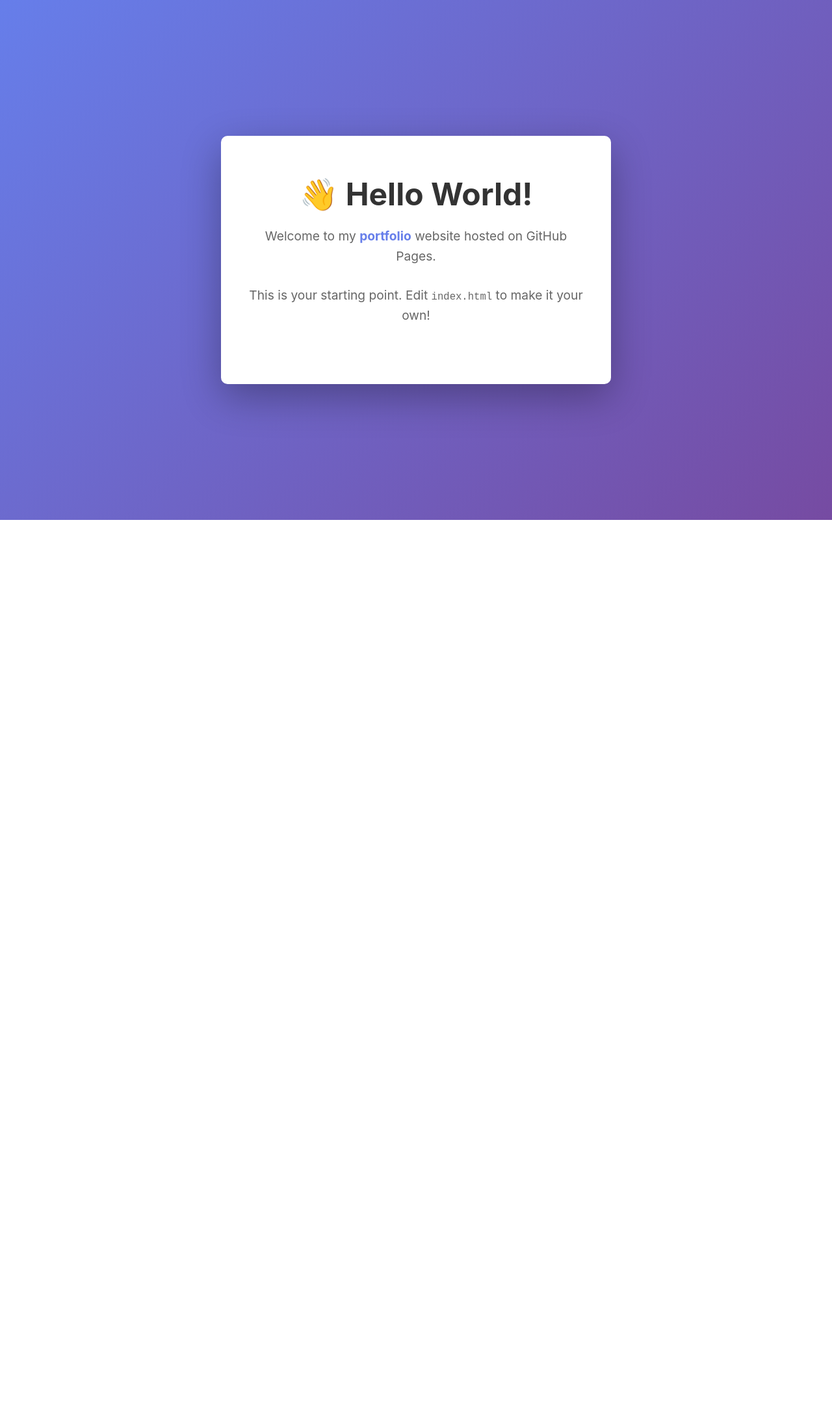
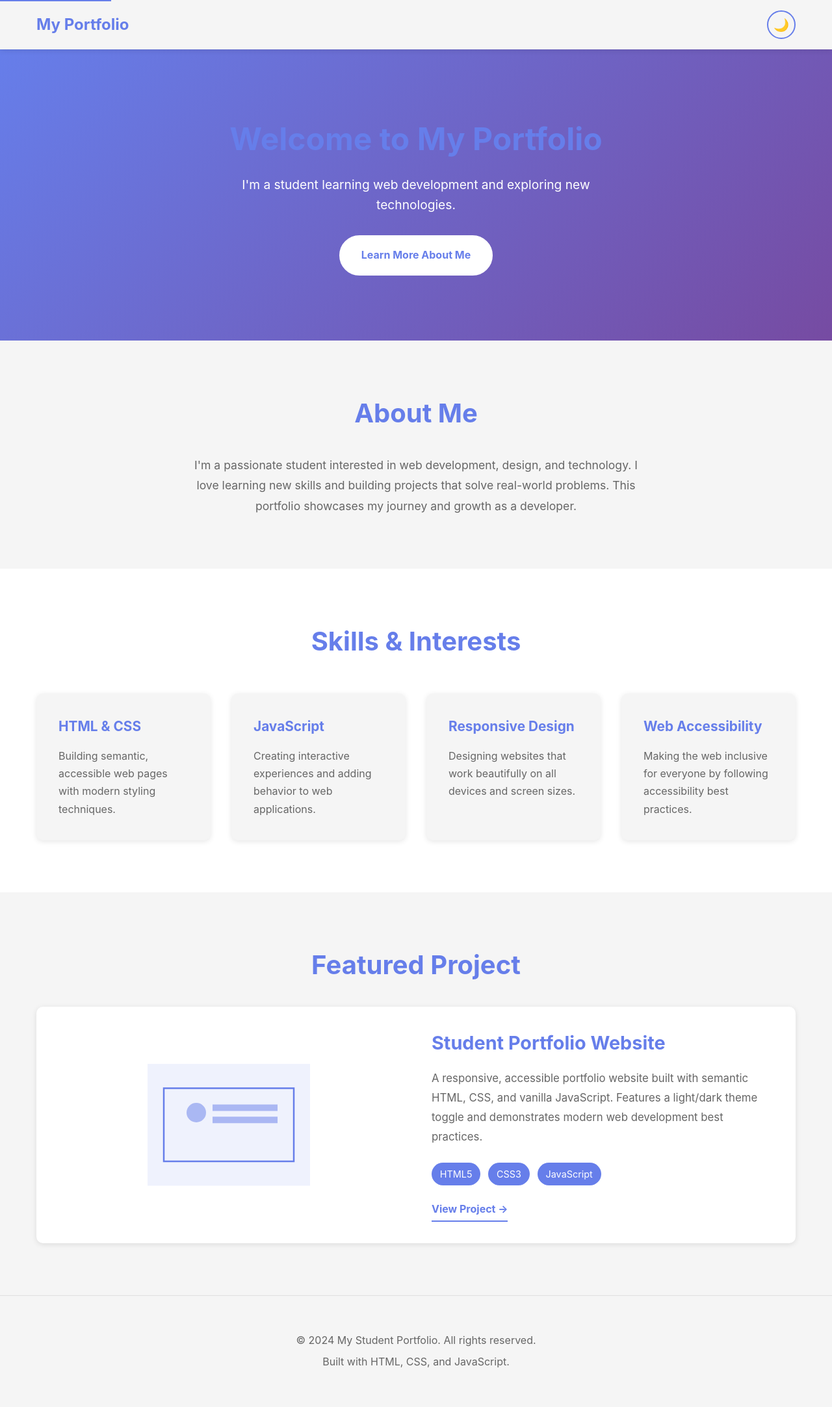
Before and after one commit to MLCarter1976/my-portfolio, a plain HTML site: page index.html in a window 1280 px wide. Shown: the whole page at 65% size. Before the commit the page ends 800 px from the top, so only its background shows below. Drawn offline with Linux system fonts and the light colour scheme.

Commit message:
Add complete student portfolio with styles.css, script.js, and updated index.html

```diff
--- a/index.html
+++ b/index.html
@@ -3,68 +3,123 @@
 <head>
     <meta charset="UTF-8">
     <meta name="viewport" content="width=device-width, initial-scale=1.0">
-    <title>My Portfolio</title>
-    <style>
-        * {
-            margin: 0;
-            padding: 0;
-            box-sizing: border-box;
-        }
-
-        body {
-            font-family: -apple-system, BlinkMacSystemFont, 'Segoe UI', Roboto, Oxygen, Ubuntu, Cantarell, sans-serif;
-            background: linear-gradient(135deg, #667eea 0%, #764ba2 100%);
-            min-height: 100vh;
-            display: flex;
-            align-items: center;
-            justify-content: center;
-        }
-
-        .container {
-            text-align: center;
-            background: white;
-            padding: 60px 40px;
-            border-radius: 10px;
-            box-shadow: 0 20px 60px rgba(0, 0, 0, 0.3);
-            max-width: 600px;
-        }
-
-        h1 {
-            color: #333;
-            font-size: 3em;
-            margin-bottom: 20px;
-            animation: fadeIn 1s ease-in;
-        }
-
-        p {
-            color: #666;
-            font-size: 1.2em;
-            margin-bottom: 30px;
-            line-height: 1.6;
-        }
-
-        .highlight {
-            color: #667eea;
-            font-weight: bold;
-        }
-
-        @keyframes fadeIn {
-            from {
-                opacity: 0;
-                transform: translateY(-20px);
-            }
-            to {
-                opacity: 1;
-                transform: translateY(0);
-            }
-        }
-    </style>
+    <meta name="description" content="A beginner-friendly student portfolio website">
+    <title>Student Portfolio</title>
+    <!-- Link to external stylesheet -->
+    <link rel="stylesheet" href="styles.css">
 </head>
 <body>
-    <div class="container">
-        <h1>👋 Hello World!</h1>
-        <p>Welcome to my <span class="highlight">portfolio</span> website hosted on GitHub Pages.</p>
-        <p>This is your starting point. Edit <code>index.html</code> to make it your own!</p>
-    </div>
+    <!-- Skip to main content link for accessibility -->
+    <a href="#main" class="skip-link">Skip to main content</a>
+
+    <!-- Navigation Header -->
+    <header>
+        <nav class="navbar">
+            <div class="nav-container">
+                <h1 class="logo">My Portfolio</h1>
+                <!-- Theme toggle button -->
+                <button
+                    id="themeToggle"
+                    class="theme-btn"
+                    aria-label="Toggle dark mode"
+                    title="Click to switch theme"
+                >
+                    🌙
+                </button>
+            </div>
+        </nav>
+    </header>
+
+    <!-- Main Content -->
+    <main id="main">
+        <!-- Hero Section -->
+        <section class="hero" aria-labelledby="hero-title">
+            <div class="hero-content">
+                <h2 id="hero-title">Welcome to My Portfolio</h2>
+                <p class="hero-subtitle">I'm a student learning web development and exploring new technologies.</p>
+                <a href="#about" class="cta-button">Learn More About Me</a>
+            </div>
+        </section>
+
+        <!-- About Me Section -->
+        <section class="about" id="about" aria-labelledby="about-title">
+            <div class="container">
+                <h2 id="about-title">About Me</h2>
+                <p>
+                    I'm a passionate student interested in web development, design, and technology.
+                    I love learning new skills and building projects that solve real-world problems.
+                    This portfolio showcases my journey and growth as a developer.
+                </p>
+            </div>
+        </section>
+
+        <!-- Skills & Interests Section -->
+        <section class="skills" id="skills" aria-labelledby="skills-title">
+            <div class="container">
+                <h2 id="skills-title">Skills & Interests</h2>
+                <div class="skills-grid">
+                    <div class="skill-card">
+                        <h3>HTML & CSS</h3>
+                        <p>Building semantic, accessible web pages with modern styling techniques.</p>
+                    </div>
+                    <div class="skill-card">
+                        <h3>JavaScript</h3>
+                        <p>Creating interactive experiences and adding behavior to web applications.</p>
+                    </div>
+                    <div class="skill-card">
+                        <h3>Responsive Design</h3>
+                        <p>Designing websites that work beautifully on all devices and screen sizes.</p>
+                    </div>
+                    <div class="skill-card">
+                        <h3>Web Accessibility</h3>
+                        <p>Making the web inclusive for everyone by following accessibility best practices.</p>
+                    </div>
+                </div>
+            </div>
+        </section>
+
+        <!-- Projects Section -->
+        <section class="projects" id="projects" aria-labelledby="projects-title">
+            <div class="container">
+                <h2 id="projects-title">Featured Project</h2>
+                <article class="project-card">
+                    <div class="project-image">
+                        <svg viewBox="0 0 200 150" xmlns="http://www.w3.org/2000/svg" aria-hidden="true">
+                            <!-- Simple portfolio icon -->
+                            <rect width="200" height="150" fill="currentColor" opacity="0.1"/>
+                            <rect x="20" y="30" width="160" height="90" stroke="currentColor" stroke-width="2" fill="none"/>
+                            <circle cx="60" cy="60" r="12" fill="currentColor" opacity="0.5"/>
+                            <rect x="80" y="50" width="80" height="8" fill="currentColor" opacity="0.5"/>
+                            <rect x="80" y="65" width="80" height="8" fill="currentColor" opacity="0.5"/>
+                        </svg>
+                    </div>
+                    <div class="project-content">
+                        <h3>Student Portfolio Website</h3>
+                        <p class="project-description">
+                            A responsive, accessible portfolio website built with semantic HTML, CSS, and vanilla JavaScript.
+                            Features a light/dark theme toggle and demonstrates modern web development best practices.
+                        </p>
+                        <div class="project-tags">
+                            <span class="tag">HTML5</span>
+                            <span class="tag">CSS3</span>
+                            <span class="tag">JavaScript</span>
+                        </div>
+                        <a href="#" class="project-link" aria-label="View Student Portfolio Website project">View Project →</a>
+                    </div>
+                </article>
+            </div>
+        </section>
+    </main>
+
+    <!-- Footer -->
+    <footer class="footer" role="contentinfo">
+        <div class="container">
+            <p>&copy; 2024 My Student Portfolio. All rights reserved.</p>
+            <p>Built with HTML, CSS, and JavaScript.</p>
+        </div>
+    </footer>
+
+    <!-- Link to external JavaScript file -->
+    <script src="script.js"></script>
 </body>
 </html>
--- /dev/null
+++ b/script.js
@@ -0,0 +1,101 @@
+/*
+ * script.js - All interactive behavior for the Student Portfolio
+ * This file connects to index.html (structure) and styles.css (styling)
+ * It adds functionality like the theme toggle
+ */
+
+// ===== Theme Toggle Functionality =====
+// This code runs when the page loads and sets up the theme toggle button
+
+document.addEventListener('DOMContentLoaded', function() {
+    // Get the theme toggle button element from index.html
+    const themeToggle = document.getElementById('themeToggle');
+
+    // Get the saved theme preference from browser storage (localStorage)
+    // If user previously chose dark mode, it will be remembered
+    const savedTheme = localStorage.getItem('theme');
+    const prefersDark = window.matchMedia('(prefers-color-scheme: dark)').matches;
+
+    // Set initial theme based on saved preference or system preference
+    if (savedTheme === 'dark' || (!savedTheme && prefersDark)) {
+        document.body.classList.add('dark-mode');
+        themeToggle.textContent = '☀️'; // Sun icon for light mode
+    } else {
+        document.body.classList.remove('dark-mode');
+        themeToggle.textContent = '🌙'; // Moon icon for dark mode
+    }
+
+    // Add click event listener to the theme toggle button
+    themeToggle.addEventListener('click', toggleTheme);
+
+    // ===== Smooth Scroll for Anchor Links =====
+    // This handles the "Learn More About Me" button in the hero section
+    const links = document.querySelectorAll('a[href^="#"]');
+    links.forEach(link => {
+        link.addEventListener('click', function(e) {
+            // Only prevent default if the link points to an element on the page
+            const href = this.getAttribute('href');
+            if (href !== '#' && document.querySelector(href)) {
+                e.preventDefault();
+                const target = document.querySelector(href);
+                if (target) {
+                    target.scrollIntoView({ behavior: 'smooth' });
+                }
+            }
+        });
+    });
+});
+
+// ===== Toggle Theme Function =====
+// This function switches between light and dark modes
+function toggleTheme() {
+    const body = document.body;
+    const themeToggle = document.getElementById('themeToggle');
+
+    // Check if dark mode is currently active
+    if (body.classList.contains('dark-mode')) {
+        // Switch to light mode
+        body.classList.remove('dark-mode');
+        themeToggle.textContent = '🌙'; // Show moon icon
+        localStorage.setItem('theme', 'light'); // Save preference
+    } else {
+        // Switch to dark mode
+        body.classList.add('dark-mode');
+        themeToggle.textContent = '☀️'; // Show sun icon
+        localStorage.setItem('theme', 'dark'); // Save preference
+    }
+}
+
+// ===== How the Files Work Together =====
+/*
+ *
+ * INDEX.HTML (Structure):
+ * - Contains all the HTML elements (sections, headings, buttons, etc.)
+ * - Includes <link> tag that loads styles.css
+ * - Includes <script> tag that loads this script.js file
+ * - Has id="themeToggle" button that this script.js interacts with
+ * - Uses semantic HTML tags (<header>, <main>, <section>, <footer>)
+ *
+ * STYLES.CSS (Styling):
+ * - Defines all colors, fonts, spacing, and layout
+ * - Uses CSS custom properties (variables) like --bg-primary, --text-primary
+ * - Has a dark-mode class that changes these variables
+ * - Includes responsive design for mobile devices
+ * - Adds hover effects and animations
+ *
+ * SCRIPT.JS (Behavior - This File):
+ * - Listens for clicks on the theme toggle button
+ * - Toggles the "dark-mode" class on the <body> element
+ * - When dark-mode class is added/removed, CSS variables change automatically
+ * - Saves user's theme choice in localStorage so it persists
+ * - Handles smooth scrolling for anchor links
+ * - Respects system color scheme preferences
+ *
+ * WORKFLOW:
+ * 1. User clicks theme button → toggleTheme() function runs
+ * 2. Function adds/removes "dark-mode" class from <body>
+ * 3. CSS detects the class change and uses different variables
+ * 4. All colors instantly change throughout the page
+ * 5. Preference is saved so it appears on next visit
+ *
+ */
--- a/styles.css
+++ b/styles.css
@@ -0,0 +1,407 @@
+/*
+ * styles.css - All styling for the Student Portfolio
+ * This file controls the look and feel of the website
+ * It works with index.html (structure) and script.js (behavior)
+ */
+
+/* ===== CSS Custom Properties (Variables) ===== */
+/* These store colors and can be changed based on theme */
+:root {
+    /* Light theme colors */
+    --bg-primary: #ffffff;
+    --bg-secondary: #f5f5f5;
+    --text-primary: #333333;
+    --text-secondary: #666666;
+    --accent-color: #667eea;
+    --accent-hover: #5568d3;
+    --border-color: #e0e0e0;
+    --shadow: 0 2px 8px rgba(0, 0, 0, 0.1);
+    --shadow-lg: 0 8px 24px rgba(0, 0, 0, 0.15);
+}
+
+/* Dark theme - activated by script.js when user toggles theme */
+body.dark-mode {
+    --bg-primary: #1a1a1a;
+    --bg-secondary: #2d2d2d;
+    --text-primary: #f0f0f0;
+    --text-secondary: #b0b0b0;
+    --accent-color: #8b9dff;
+    --accent-hover: #7a8ce6;
+    --border-color: #404040;
+    --shadow: 0 2px 8px rgba(0, 0, 0, 0.3);
+    --shadow-lg: 0 8px 24px rgba(0, 0, 0, 0.4);
+}
+
+/* ===== Global Styles ===== */
+* {
+    margin: 0;
+    padding: 0;
+    box-sizing: border-box;
+}
+
+html {
+    scroll-behavior: smooth; /* Smooth scrolling for anchor links */
+}
+
+body {
+    font-family: -apple-system, BlinkMacSystemFont, 'Segoe UI', Roboto, Oxygen, Ubuntu, Cantarell, sans-serif;
+    line-height: 1.6;
+    color: var(--text-primary);
+    background-color: var(--bg-primary);
+    transition: background-color 0.3s ease, color 0.3s ease;
+}
+
+/* ===== Accessibility ===== */
+.skip-link {
+    position: absolute;
+    top: -40px;
+    left: 0;
+    background: var(--accent-color);
+    color: white;
+    padding: 8px;
+    text-decoration: none;
+    z-index: 100;
+}
+
+.skip-link:focus {
+    top: 0; /* Makes skip link visible when focused */
+}
+
+/* ===== Header & Navigation ===== */
+header {
+    background-color: var(--bg-secondary);
+    box-shadow: var(--shadow);
+    position: sticky;
+    top: 0;
+    z-index: 50;
+}
+
+.navbar {
+    padding: 1rem 0;
+}
+
+.nav-container {
+    max-width: 1200px;
+    margin: 0 auto;
+    padding: 0 1rem;
+    display: flex;
+    justify-content: space-between;
+    align-items: center;
+}
+
+.logo {
+    font-size: 1.5rem;
+    font-weight: bold;
+    color: var(--accent-color);
+}
+
+/* Theme Toggle Button */
+.theme-btn {
+    background: none;
+    border: 2px solid var(--accent-color);
+    color: var(--accent-color);
+    padding: 0.5rem 0.75rem;
+    border-radius: 50%;
+    cursor: pointer;
+    font-size: 1.2rem;
+    transition: all 0.3s ease;
+    display: flex;
+    align-items: center;
+    justify-content: center;
+    width: 44px;
+    height: 44px;
+}
+
+.theme-btn:hover {
+    background-color: var(--accent-color);
+    color: white;
+    transform: scale(1.1);
+}
+
+.theme-btn:focus {
+    outline: 2px solid var(--accent-color);
+    outline-offset: 2px;
+}
+
+/* ===== Container ===== */
+.container {
+    max-width: 1200px;
+    margin: 0 auto;
+    padding: 0 1rem;
+}
+
+/* ===== Hero Section ===== */
+.hero {
+    background: linear-gradient(135deg, var(--accent-color) 0%, #764ba2 100%);
+    color: white;
+    padding: 100px 1rem;
+    text-align: center;
+}
+
+.hero-content {
+    max-width: 600px;
+    margin: 0 auto;
+}
+
+.hero h2 {
+    font-size: 3rem;
+    margin-bottom: 1rem;
+    animation: fadeInDown 0.8s ease;
+}
+
+.hero-subtitle {
+    font-size: 1.2rem;
+    margin-bottom: 2rem;
+    opacity: 0.95;
+    animation: fadeInUp 0.8s ease 0.2s both;
+}
+
+/* ===== Call to Action Button ===== */
+.cta-button {
+    display: inline-block;
+    background-color: white;
+    color: var(--accent-color);
+    padding: 1rem 2rem;
+    border-radius: 50px;
+    text-decoration: none;
+    font-weight: bold;
+    transition: all 0.3s ease;
+    border: 2px solid white;
+    cursor: pointer;
+}
+
+.cta-button:hover {
+    background-color: transparent;
+    color: white;
+}
+
+.cta-button:focus {
+    outline: 2px solid white;
+    outline-offset: 2px;
+}
+
+/* ===== Sections (About, Skills, Projects) ===== */
+section {
+    padding: 80px 1rem;
+}
+
+section h2 {
+    font-size: 2.5rem;
+    margin-bottom: 2rem;
+    color: var(--accent-color);
+    text-align: center;
+}
+
+/* About Section */
+.about {
+    background-color: var(--bg-secondary);
+}
+
+.about p {
+    font-size: 1.1rem;
+    max-width: 700px;
+    margin: 0 auto;
+    text-align: center;
+    color: var(--text-secondary);
+    line-height: 1.8;
+}
+
+/* ===== Skills Section ===== */
+.skills-grid {
+    display: grid;
+    grid-template-columns: repeat(auto-fit, minmax(250px, 1fr));
+    gap: 2rem;
+    margin-top: 3rem;
+}
+
+.skill-card {
+    background-color: var(--bg-secondary);
+    padding: 2rem;
+    border-radius: 10px;
+    box-shadow: var(--shadow);
+    transition: all 0.3s ease;
+    border: 2px solid transparent;
+}
+
+.skill-card:hover {
+    transform: translateY(-5px);
+    box-shadow: var(--shadow-lg);
+    border-color: var(--accent-color);
+}
+
+.skill-card h3 {
+    color: var(--accent-color);
+    margin-bottom: 1rem;
+    font-size: 1.3rem;
+}
+
+.skill-card p {
+    color: var(--text-secondary);
+    line-height: 1.7;
+}
+
+/* ===== Projects Section ===== */
+.projects {
+    background-color: var(--bg-secondary);
+}
+
+.project-card {
+    display: grid;
+    grid-template-columns: 1fr 1fr;
+    gap: 3rem;
+    align-items: center;
+    background-color: var(--bg-primary);
+    padding: 2rem;
+    border-radius: 10px;
+    box-shadow: var(--shadow);
+    transition: box-shadow 0.3s ease;
+}
+
+.project-card:hover {
+    box-shadow: var(--shadow-lg);
+}
+
+.project-image {
+    display: flex;
+    align-items: center;
+    justify-content: center;
+    min-height: 300px;
+}
+
+.project-image svg {
+    width: 100%;
+    max-width: 250px;
+    color: var(--accent-color);
+}
+
+.project-content h3 {
+    font-size: 1.8rem;
+    margin-bottom: 1rem;
+    color: var(--accent-color);
+}
+
+.project-description {
+    font-size: 1.05rem;
+    color: var(--text-secondary);
+    margin-bottom: 1.5rem;
+    line-height: 1.8;
+}
+
+.project-tags {
+    display: flex;
+    gap: 0.75rem;
+    margin-bottom: 1.5rem;
+    flex-wrap: wrap;
+}
+
+.tag {
+    background-color: var(--accent-color);
+    color: white;
+    padding: 0.4rem 0.8rem;
+    border-radius: 20px;
+    font-size: 0.9rem;
+}
+
+.project-link {
+    display: inline-block;
+    color: var(--accent-color);
+    text-decoration: none;
+    font-weight: bold;
+    transition: all 0.3s ease;
+    border-bottom: 2px solid var(--accent-color);
+    padding-bottom: 0.25rem;
+}
+
+.project-link:hover {
+    color: var(--accent-hover);
+    border-bottom-color: var(--accent-hover);
+}
+
+.project-link:focus {
+    outline: 2px solid var(--accent-color);
+    outline-offset: 2px;
+}
+
+/* ===== Footer ===== */
+.footer {
+    background-color: var(--bg-secondary);
+    color: var(--text-secondary);
+    text-align: center;
+    padding: 3rem 1rem;
+    border-top: 1px solid var(--border-color);
+}
+
+.footer p {
+    margin: 0.5rem 0;
+}
+
+/* ===== Animations ===== */
+@keyframes fadeInDown {
+    from {
+        opacity: 0;
+        transform: translateY(-30px);
+    }
+    to {
+        opacity: 1;
+        transform: translateY(0);
+    }
+}
+
+@keyframes fadeInUp {
+    from {
+        opacity: 0;
+        transform: translateY(30px);
+    }
+    to {
+        opacity: 1;
+        transform: translateY(0);
+    }
+}
+
+/* ===== Responsive Design ===== */
+@media (max-width: 768px) {
+    .hero h2 {
+        font-size: 2rem;
+    }
+
+    section h2 {
+        font-size: 2rem;
+    }
+
+    .project-card {
+        grid-template-columns: 1fr;
+        gap: 2rem;
+    }
+
+    .skills-grid {
+        grid-template-columns: 1fr;
+    }
+
+    section {
+        padding: 40px 1rem;
+    }
+}
+
+@media (max-width: 480px) {
+    .hero {
+        padding: 60px 1rem;
+    }
+
+    .hero h2 {
+        font-size: 1.5rem;
+    }
+
+    .hero-subtitle {
+        font-size: 1rem;
+    }
+
+    .cta-button {
+        padding: 0.8rem 1.5rem;
+        font-size: 0.95rem;
+    }
+
+    .nav-container {
+        flex-direction: column;
+        gap: 1rem;
+    }
+}
```
